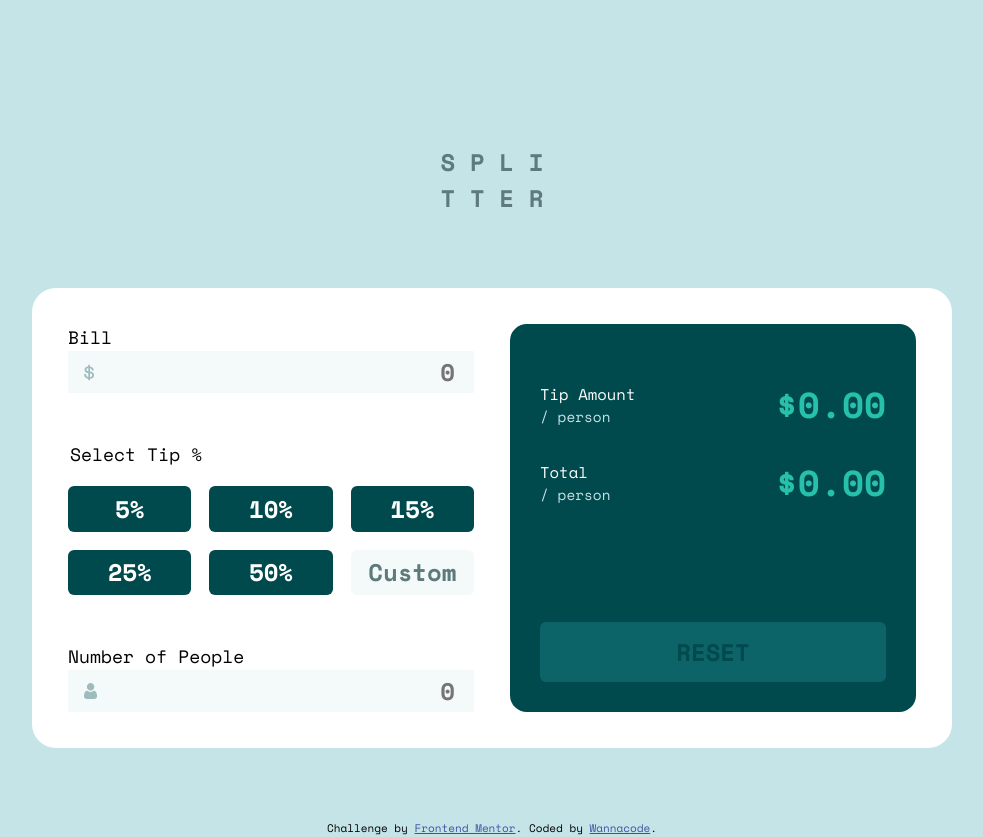
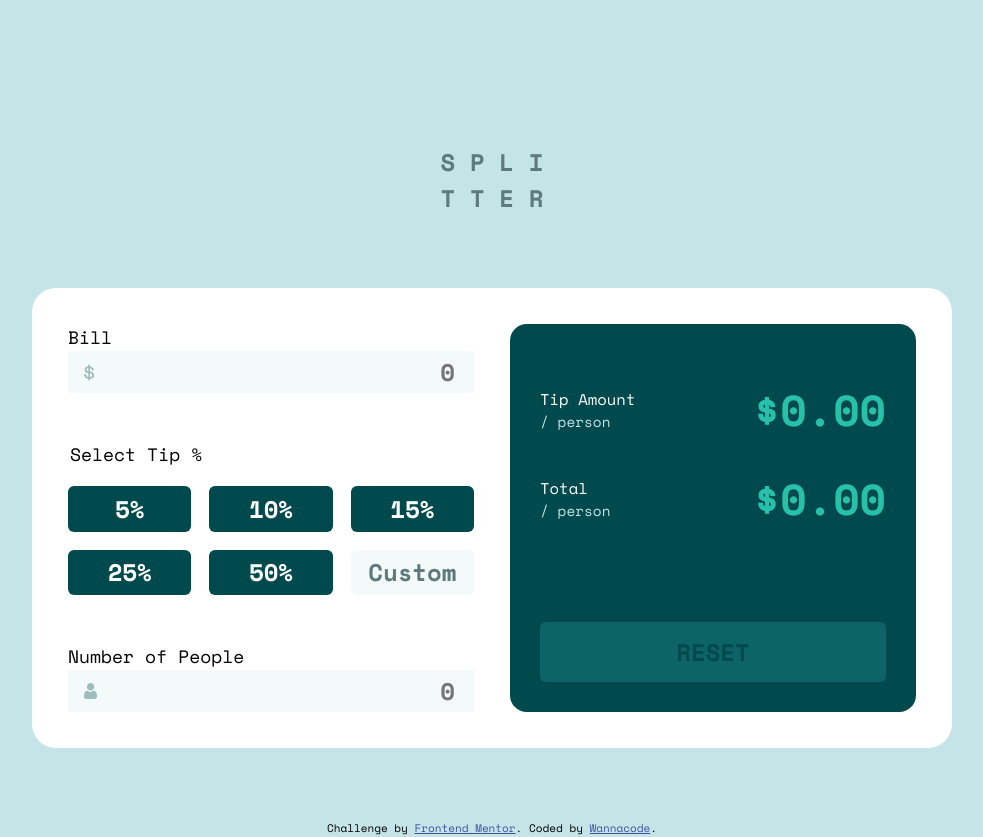
Before and after one commit to kwngptrl/FEM-tip-calculator-app-main, a plain HTML site: page index.html in a window 1280 px wide. Shown: the whole page, without its empty margins (148-1131 px from the left). Drawn offline with nearby package versions, Linux system fonts and the light colour scheme.

Commit message:
updated style.css

```diff
--- a/style.css
+++ b/style.css
@@ -264,8 +264,9 @@ legend {
 }
 
 .result-container span {
-    font-size: 1.5rem;
+    font-size: 1.8rem;
     font-weight: 700;
+    max-width: 9rem;
     color: var(--primary-strong-cyan);
     align-self: center;
 }
```
